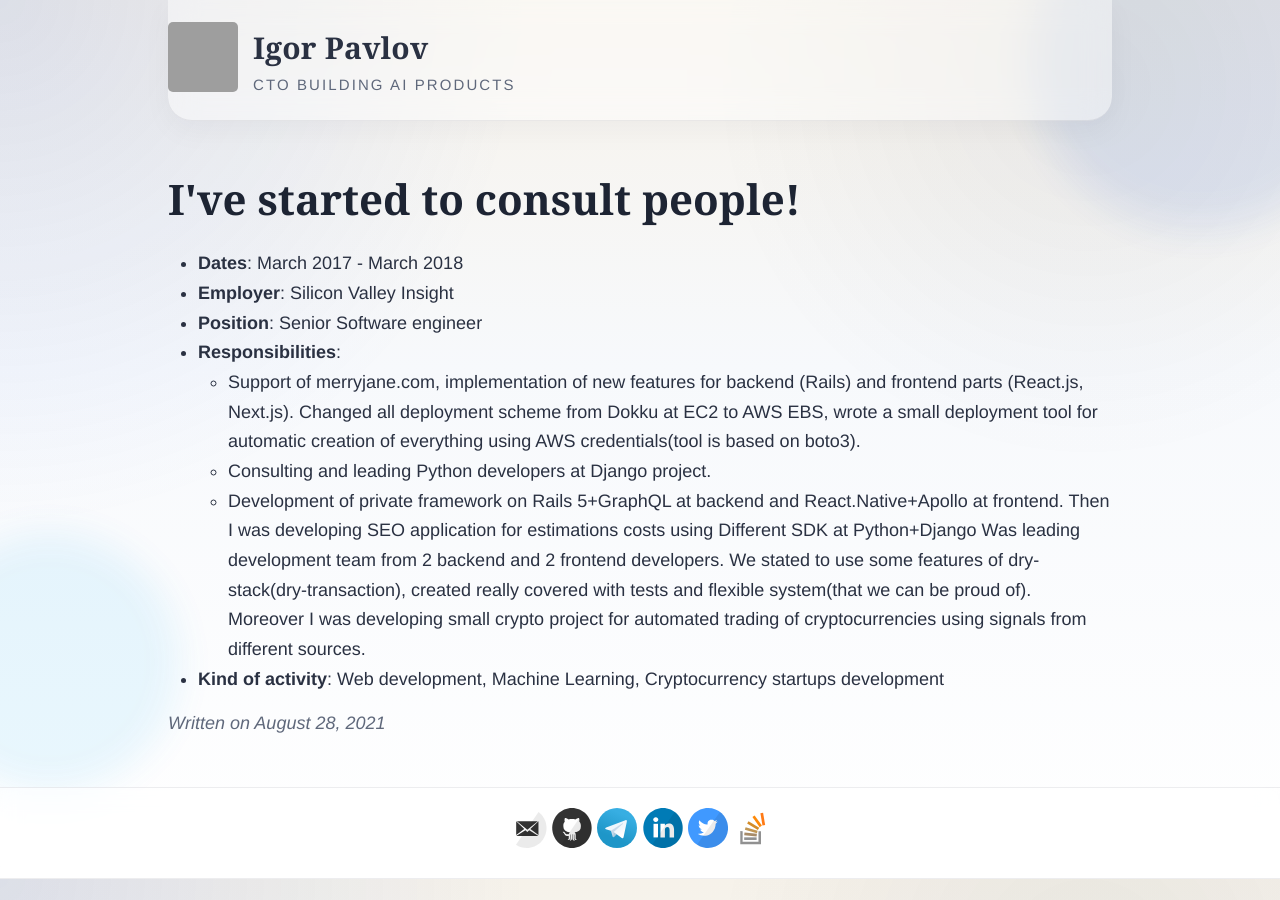
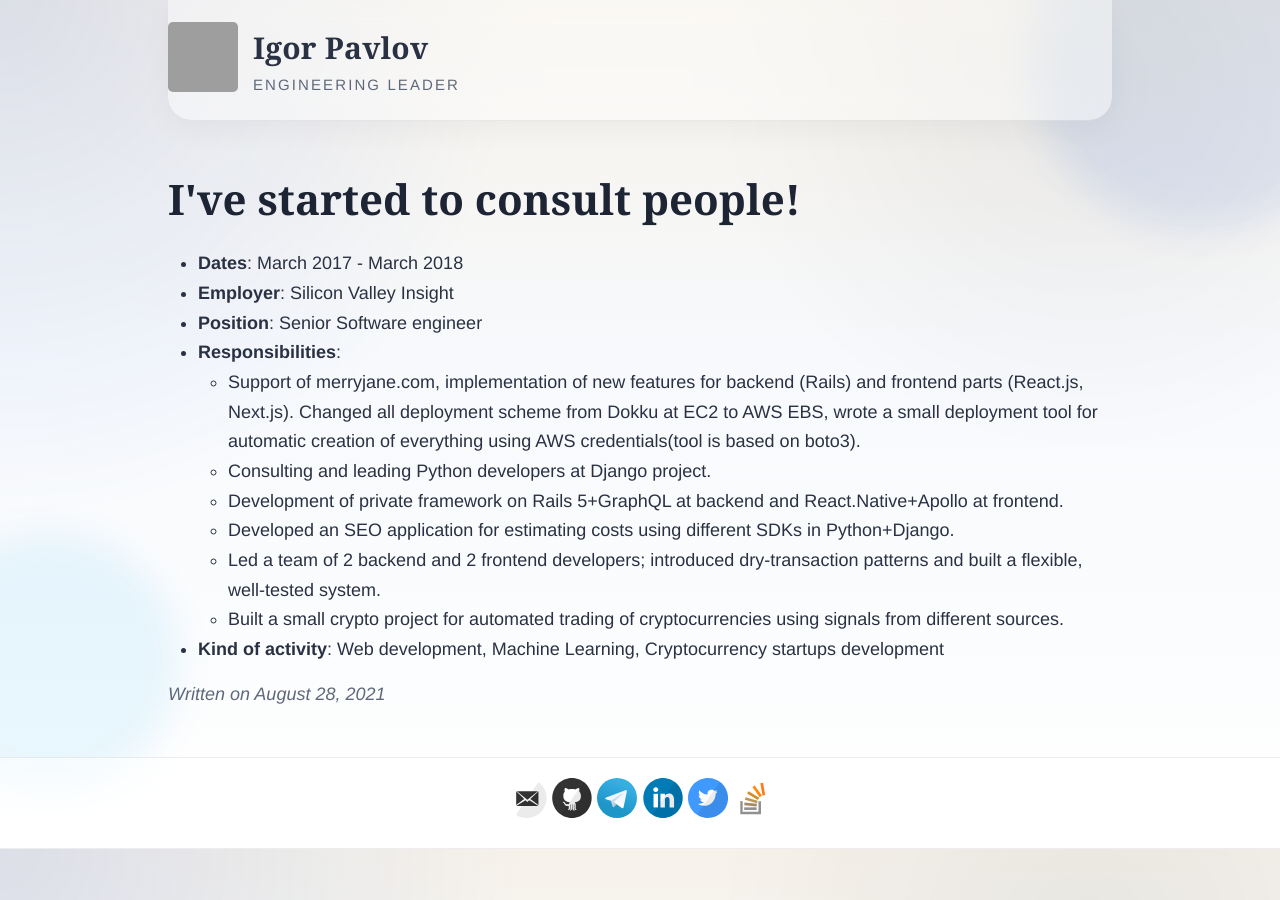
Before and after one commit to BEaStia/beastia.github.io, a Jekyll site: the page built from _posts/2021-8-28-SVI.md, in a window 1280 px wide. Built offline with Jekyll 4.4.1, drawn with Linux system fonts in a browser that asks for light colours; grey boxes are pictures that could not be loaded.

Commit message:
improved summary

```diff
--- a/_config.yml
+++ b/_config.yml
@@ -7,7 +7,7 @@ theme: jekyll-theme-minimal
 name: Igor Pavlov
 
 # Short bio or description (displayed in the header)
-description: CTO building AI products
+description: Engineering Leader
 
 # URL of your avatar or profile pic (you could use your GitHub profile pic)
 avatar: https://avatars2.githubusercontent.com/u/2078466?s=460&v=4
--- a/_posts/2021-8-28-SVI.md
+++ b/_posts/2021-8-28-SVI.md
@@ -9,9 +9,10 @@ position: "Senior Software engineer"
 responsibilities: [
   "Support of merryjane.com, implementation of new features for backend (Rails) and frontend parts (React.js, Next.js). Changed all deployment scheme from Dokku at EC2 to AWS EBS, wrote a small deployment tool for automatic creation of everything using AWS credentials(tool is based on boto3).",
   "Consulting and leading Python developers at Django project.",
-  "Development of private framework on Rails 5+GraphQL at backend and React.Native+Apollo at frontend.
-    Then I was developing SEO application for estimations costs using Different SDK at Python+Django
-    Was leading development team from 2 backend and 2 frontend developers. We stated to use some features of dry-stack(dry-transaction), created really covered with tests and flexible system(that we can be proud of). Moreover I was developing small crypto project for automated trading of cryptocurrencies using signals from different sources."
+  "Development of private framework on Rails 5+GraphQL at backend and React.Native+Apollo at frontend.",
+  "Developed an SEO application for estimating costs using different SDKs in Python+Django.",
+  "Led a team of 2 backend and 2 frontend developers; introduced dry-transaction patterns and built a flexible, well-tested system.",
+  "Built a small crypto project for automated trading of cryptocurrencies using signals from different sources."
 ]
 activities: "Web development, Machine Learning, Cryptocurrency startups development"
 ---
@@ -23,6 +24,7 @@ activities: "Web development, Machine Learning, Cryptocurrency startups developm
   * Support of merryjane.com, implementation of new features for backend (Rails) and frontend parts (React.js, Next.js). Changed all deployment scheme from Dokku at EC2 to AWS EBS, wrote a small deployment tool for automatic creation of everything using AWS credentials(tool is based on boto3).
   * Consulting and leading Python developers at Django project.
   * Development of private framework on Rails 5+GraphQL at backend and React.Native+Apollo at frontend.
-    Then I was developing SEO application for estimations costs using Different SDK at Python+Django
-    Was leading development team from 2 backend and 2 frontend developers. We stated to use some features of dry-stack(dry-transaction), created really covered with tests and flexible system(that we can be proud of). Moreover I was developing small crypto project for automated trading of cryptocurrencies using signals from different sources.
+  * Developed an SEO application for estimating costs using different SDKs in Python+Django.
+  * Led a team of 2 backend and 2 frontend developers; introduced dry-transaction patterns and built a flexible, well-tested system.
+  * Built a small crypto project for automated trading of cryptocurrencies using signals from different sources.
 * **Kind of activity**: Web development, Machine Learning, Cryptocurrency startups development
--- a/index.html
+++ b/index.html
@@ -1,6 +1,6 @@
 ---
 layout: default
-summary: "Igor Pavlov - CTO building AI products"
+summary: "Igor Pavlov – Engineering Leader"
 tags: [cto, ai, startup, agentic, backend, engineering, leadership]
 
 ---
```
Also changed, not shown: _posts/2022-9-10-Vk.md (+2 -2 lines), _posts/2025-5-15-Deeplens.md (+4 -3 lines).
